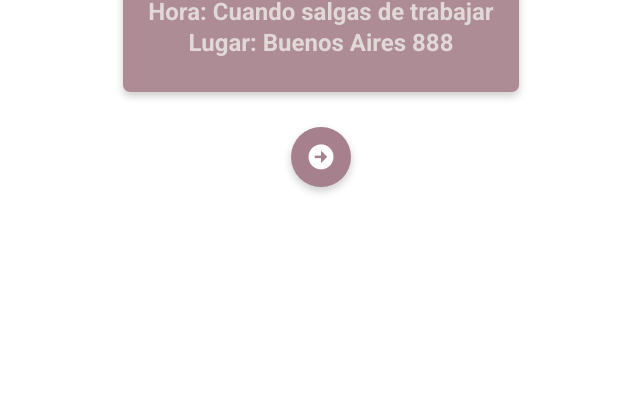
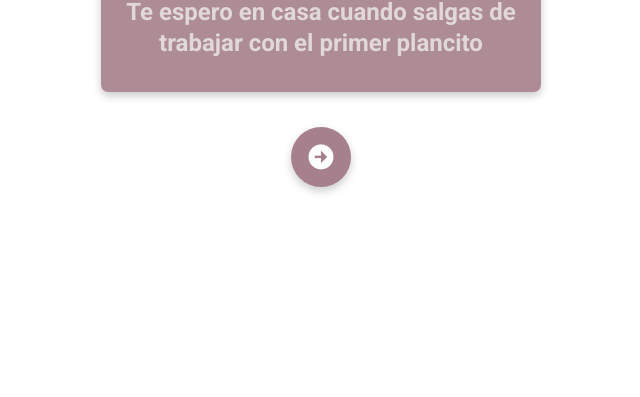
Before and after one commit to MartiCuello/cumple, a plain HTML site: page page4.html in a window 1280 px wide. Shown: the part 403-800 px from the top of the page, without its empty margins (319-959 px from the left). Drawn offline with nearby package versions, Linux system fonts and the light colour scheme.

Commit message:
Update page4.html

```diff
--- a/page4.html
+++ b/page4.html
@@ -11,8 +11,8 @@
     <div id="aviso">
         <div id="txt">
             <h1 id="txt1">Primera parada</h1>
-            <h2>Hora: Cuando salgas de trabajar</h2>
-            <h2>Lugar: Buenos Aires 888</h2>
+            <h2>Te espero en casa cuando salgas de </h2>
+            <h2> trabajar con el primer plancito</h2>
         </div>
     </div>
     <div>
```
